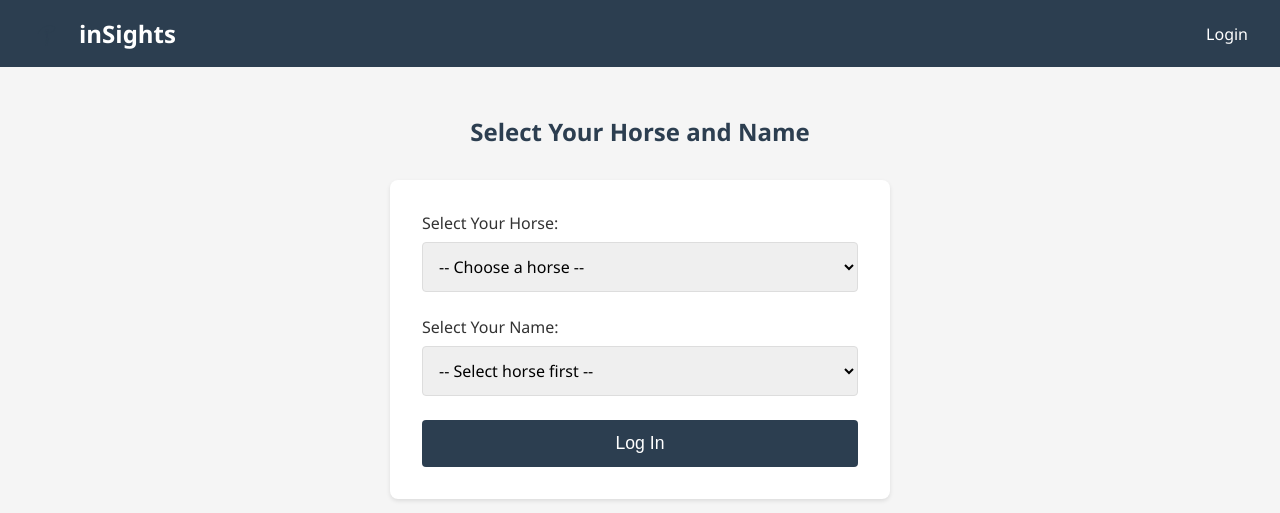
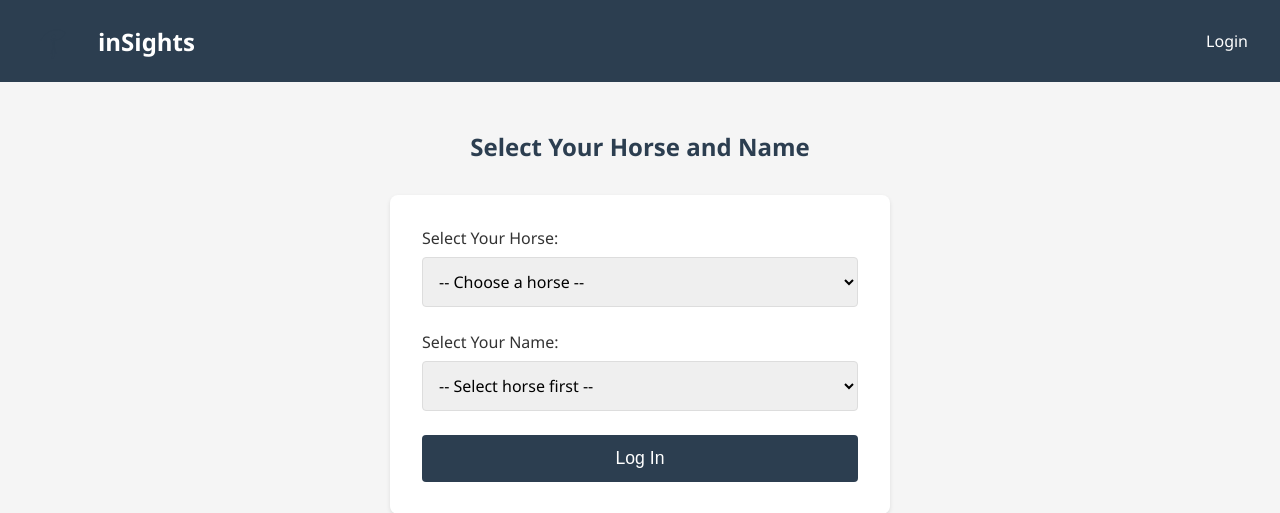
Before and after one commit to Dave-Perkins/journal-app, a Django app: page / in a window 1280 px wide. Shown: the top 513 px of the page. Run offline with Django 4.2, Linux system fonts and the light colour scheme; the visitor is signed in with stand-in values (Sample User, id 1); data comes from the database, SQL or seed files in the repository.

Commit message:
Replace h1 with div for logo display, increase icon size, add flex-shrink to prevent logo squishing

```diff
--- a/journal/templates/journal/base.html
+++ b/journal/templates/journal/base.html
@@ -228,10 +228,10 @@
 <body>
     {% if user.is_authenticated or request.session.rider_id or request.session.is_michelle %}
     <nav class="navbar">
-        <h1 style="margin: 0; display: flex; align-items: center; gap: 0.75rem; font-size: 1.5rem;">
-            <img src="{% static 'logo.svg' %}" alt="inSights" style="height: 35px; width: 35px;">
-            <span>inSights</span>
-        </h1>
+        <div style="display: flex; align-items: center; gap: 1rem;">
+            <img src="{% static 'logo.svg' %}" alt="inSights" style="height: 50px; width: 50px; flex-shrink: 0;">
+            <span style="font-size: 1.5rem; font-weight: 600; color: white; margin: 0;">inSights</span>
+        </div>
         <div>
             {% if request.session.is_michelle %}
                 <a href="{% url 'michelle_dashboard' %}">Dashboard</a>
```
